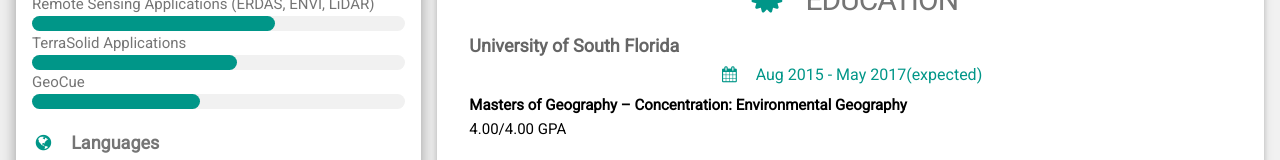
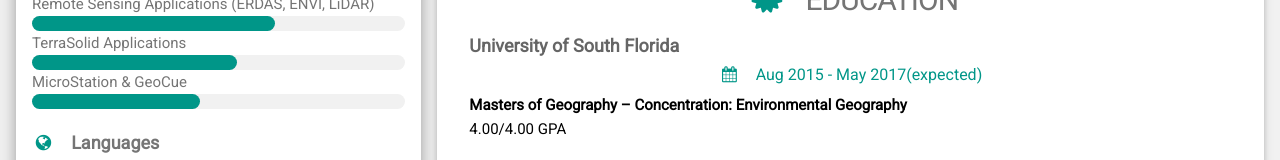
Before and after one commit to MappableKerri/Resume, a plain HTML site: page index.html in a window 1280 px wide. Shown: the part 785-945 px from the top of the page. Drawn offline with nearby package versions, Linux system fonts and the light colour scheme; a web font is replaced by a local one.

Commit message:
Update index.html

```diff
--- a/index.html
+++ b/index.html
@@ -98,7 +98,7 @@
           <div class="w3-light-grey w3-round-xlarge w3-small">
             <div class="w3-container w3-center w3-round-xlarge w3-teal" style="height:15px;width:55%"></div>
           </div>
-             <p>GeoCue</p>
+             <p>MicroStation &amp; GeoCue</p>
           <div class="w3-light-grey w3-round-xlarge w3-small">
             <div class="w3-container w3-center w3-round-xlarge w3-teal" style="height:15px;width:45%"></div>
           </div>
```
